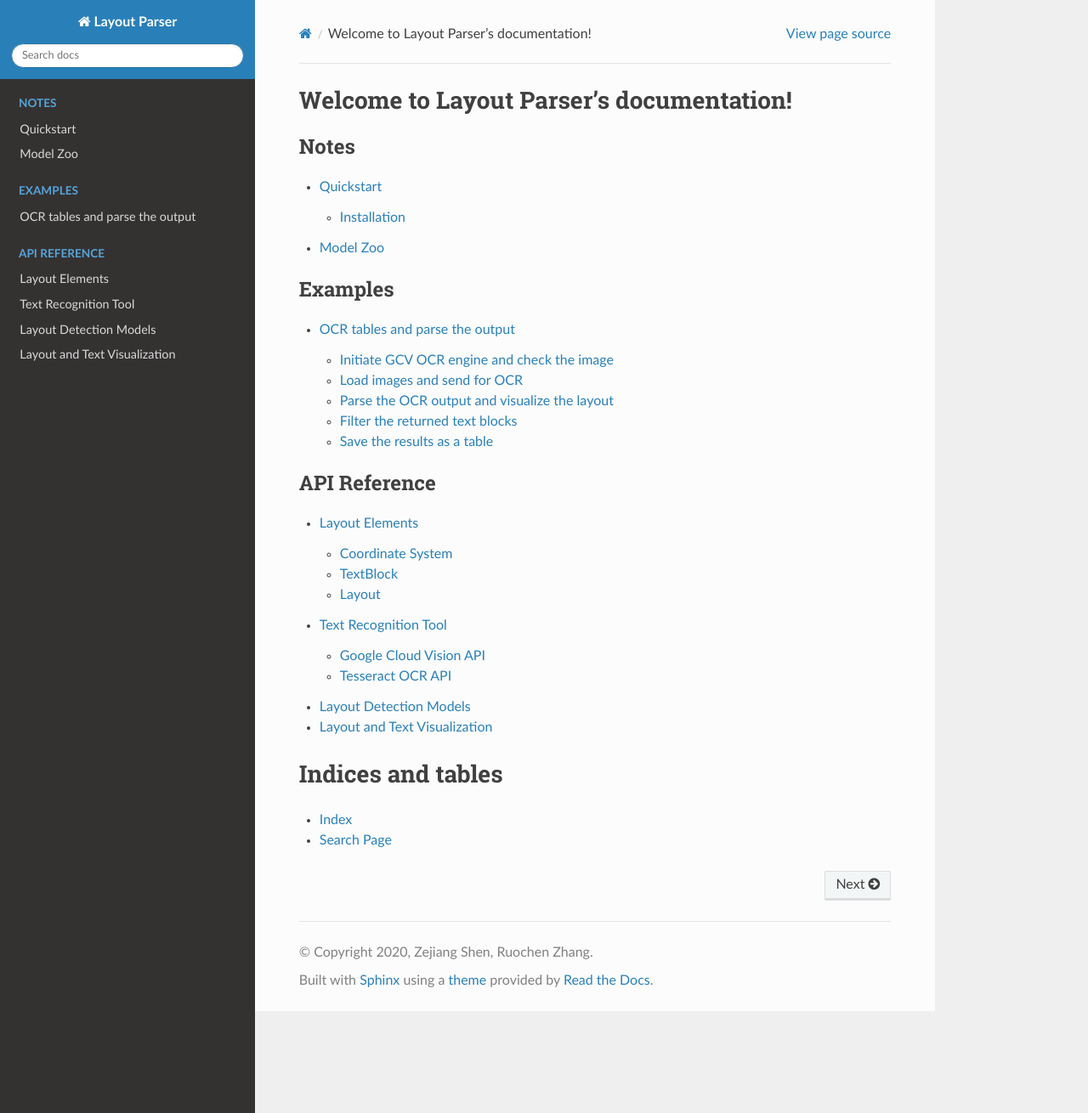
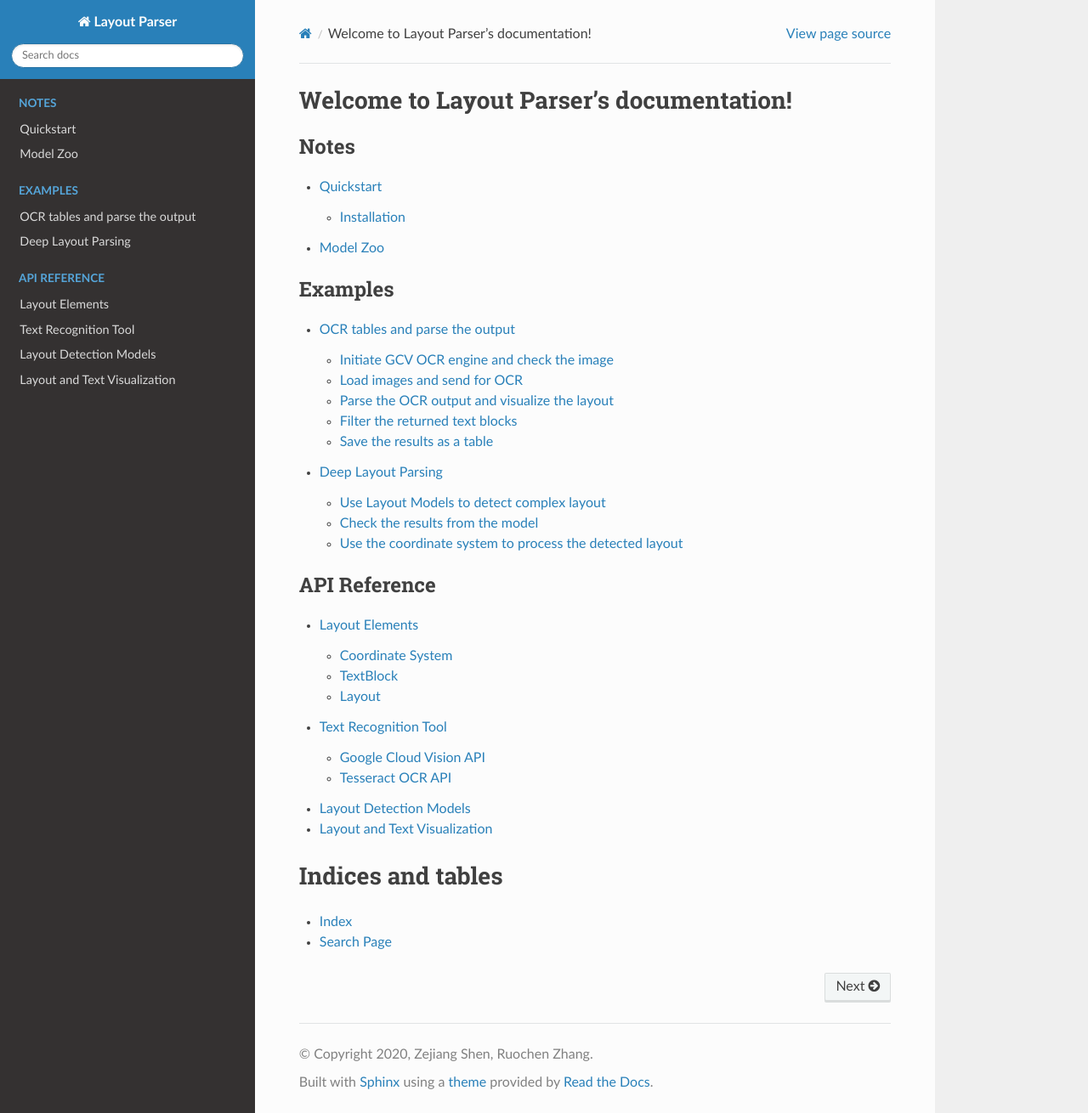
Before and after one commit to Layout-Parser/layout-parser, a Sphinx documentation site: the page built from docs/index.rst, in a window 1280 px wide and 1310 px high. Shown: the whole window at 85% size. Built offline with Sphinx 7.4.7 and the Read the Docs theme 2.0.0, drawn with Linux system fonts in a browser that asks for light colours; some of the changed lines change nothing that is shown.

Commit message:
Add deep layout parsing example

```diff
--- /dev/null
+++ b/docs/example/deep_layout_parsing/index.rst
@@ -0,0 +1,118 @@
+Deep Layout Parsing
+===================
+
+In this tutorial, we will show how to use the ``layoutparser`` API to
+
+1. Load Deep Learning Layout Detection models and predict the layout of
+   the input image
+2. Use the coordinate system to parse the output
+
+The test images are from the
+`HJDataset <https://dell-research-harvard.github.io/HJDataset/>`__,
+which contains noisy historical scans with complex layouts.
+
+.. code:: python
+
+    import layoutparser as lp
+    import cv2
+
+Use Layout Models to detect complex layout
+------------------------------------------
+
+``layoutparser`` can identify the layout of the given document with only
+4 lines of code.
+
+.. code:: python
+
+    image = cv2.imread("data/HJData-test-image.jpg")
+    image = image[..., ::-1]
+        # Convert the image from BGR (cv2 default loading style)
+        # to RGB
+
+.. code:: python
+
+    model = lp.Detectron2LayoutModel('lp://HJDataset/faster_rcnn_R_50_FPN_3x/config',
+                                     extra_config=["TEST.DETECTIONS_PER_IMAGE", "120"])
+        # Load the deep layout model from the layoutparser API
+        # For all the supported model, please check the Model
+        # Zoo Page: https://layout-parser.readthedocs.io/en/latest/notes/modelzoo.html
+
+    layout = model.detect(image)
+        # Detect the layout of the input image
+
+.. code:: python
+
+    lp.draw_box(image, layout, box_width=6)
+        # Show the detected layout of the input image
+
+
+
+
+.. image:: output_6_0.png
+
+
+
+Check the results from the model
+--------------------------------
+
+.. code:: python
+
+    type(layout)
+
+
+
+
+.. parsed-literal::
+
+    layoutparser.elements.Layout
+
+
+
+The ``layout`` variables is a ``Layout`` instance, which is inherited
+from list and supports handy methods for layout processing.
+
+.. code:: python
+
+    layout[0]
+
+
+
+
+.. parsed-literal::
+
+    TextBlock(block=Rectangle(x_1=182.01585388183594, y_1=777.922607421875, x_2=2053.8076171875, y_2=1318.0374755859375), text=, id=None, type=2, parent=None, next=None, score=0.9999566078186035)
+
+
+
+``layout`` contains a series of ``TextBlock``\ s. They store the
+coordinates in the ``.block`` variable and other information of the
+blocks like block type in ``.type``, text in ``.text``, etc. More
+information can be found at the
+`documentation <https://layout-parser.readthedocs.io/en/latest/api_doc/elements.html#layoutparser.elements.TextBlock>`__.
+
+Use the coordinate system to process the detected layout
+--------------------------------------------------------
+
+.. code:: python
+
+    row_blocks = [b for b in layout if b.type == 2]
+        # 2 is the class for the row boxes
+    row_block  = row_blocks[0]
+        # Choose the first row block as an example
+    row_image  = row_block.crop_image(image)
+        # Crop out the row image
+    row_layout = layout.\
+                    filter_by(row_block, center=True).\
+                    relative_to(row_block)
+        # In layout, find all the blocks in the row region,
+        # and transform their coordinates into relative
+        # coordinates to the row box
+
+.. code:: python
+
+    lp.draw_box(row_image, row_layout, box_width=3)
+
+
+
+
+.. image:: output_14_0.png
--- a/docs/index.rst
+++ b/docs/index.rst
@@ -18,6 +18,7 @@ Welcome to Layout Parser's documentation!
    :caption: Examples
 
    example/parse_ocr/index
+   example/deep_layout_parsing/index
 
 .. toctree::
    :maxdepth: 2
```
Also changed, not shown: 4 other files.
